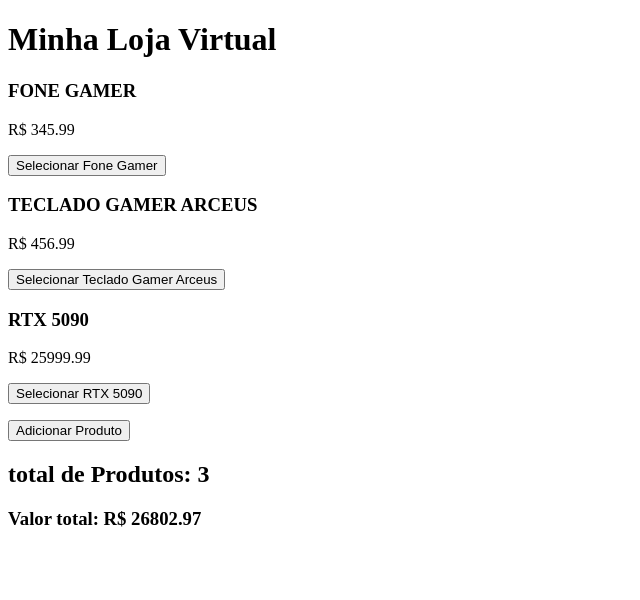
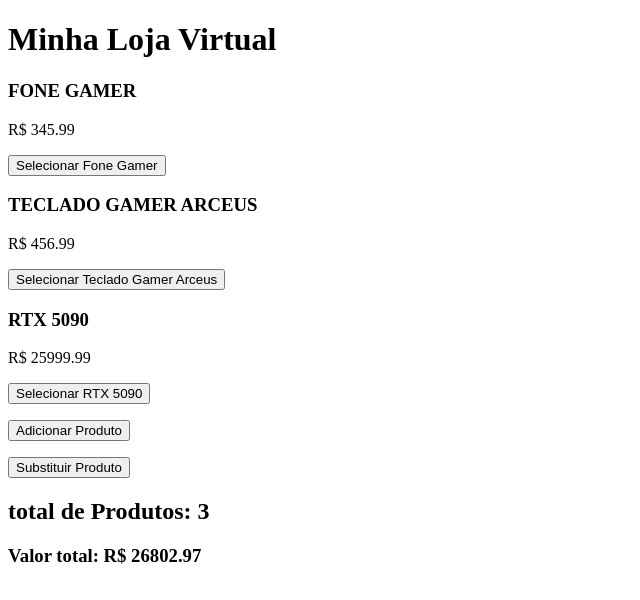
Before and after one commit to liamelliotz/e-commerce, an Angular app: page / in a window 1280 px wide. Shown: the top 600 px of the page, without its empty margins (0-640 px from the left). Built offline with nearby package versions, Linux system fonts and the light colour scheme.

Commit message:
feat: adiciona botão para substituir produto

```diff
--- a/src/app/features/produtos/lista-produtos/lista-produtos.html
+++ b/src/app/features/produtos/lista-produtos/lista-produtos.html
@@ -6,5 +6,6 @@
     ></app-produto>
 }
 <p><button (click)="adicionarProduto()">Adicionar Produto</button></p>
+<p><button (click)="substituirProdutos()">Substituir Produto</button></p>
 <h2>total de Produtos: {{totalProdutos()}}</h2>
 <h3>Valor total: {{valorTotal() | precoFormatado}}</h3>
```
